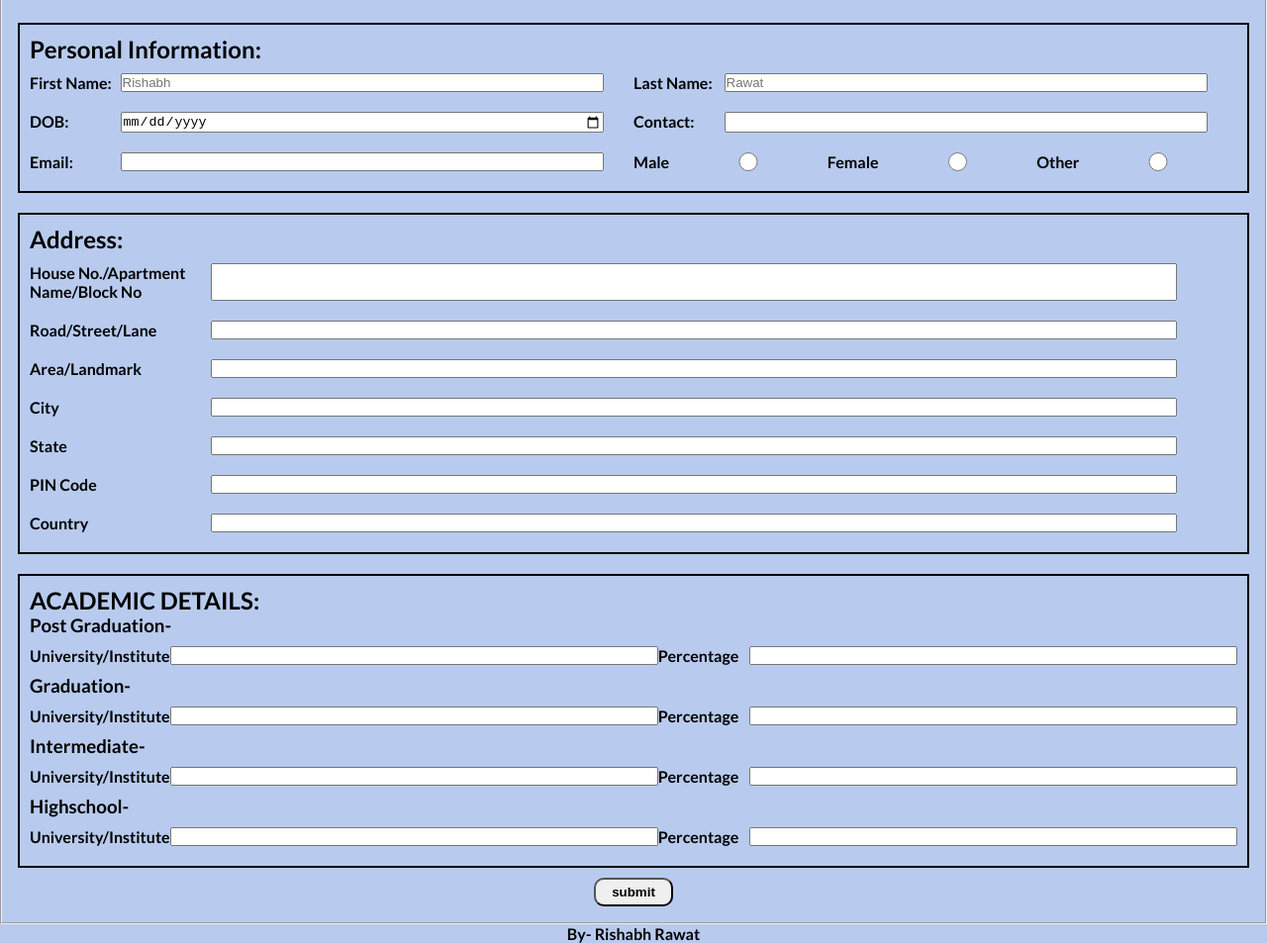
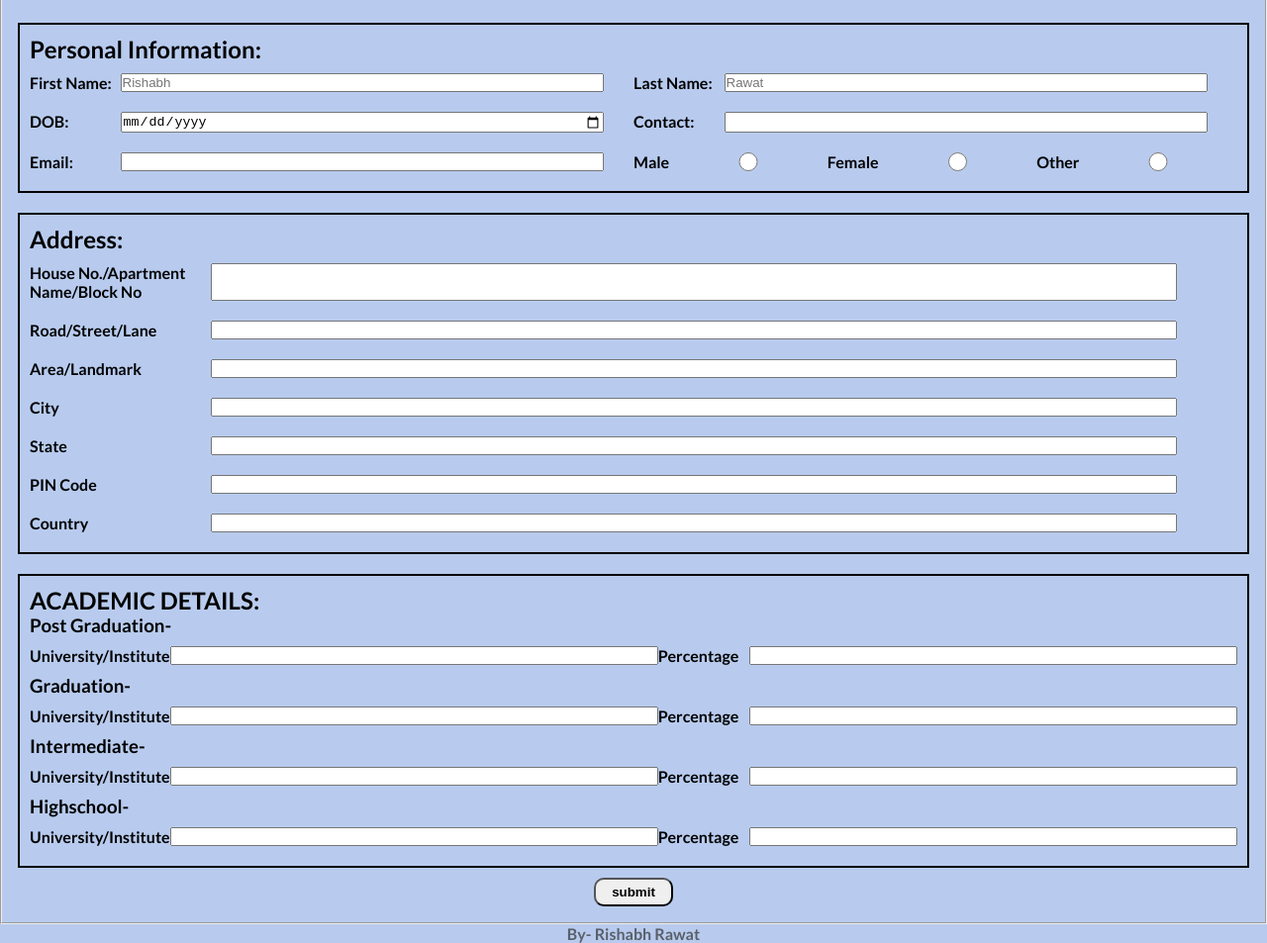
Before and after one commit to dev-RishabhRawat/Form-With-All-Validations, a plain HTML site: page index.html in a window 1280 px wide. Shown: the part 72-1025 px from the top of the page at 99% size. Drawn offline with Linux system fonts and the light colour scheme.

Commit message:
footer name faded

```diff
--- a/index.html
+++ b/index.html
@@ -83,6 +83,10 @@
           border-radius: 10px;
           outline: none;
           font-weight: bold;
+      }
+      footer{
+          color: #333333;
+          opacity: 0.7;
       }
     </style>
 </head>
```
